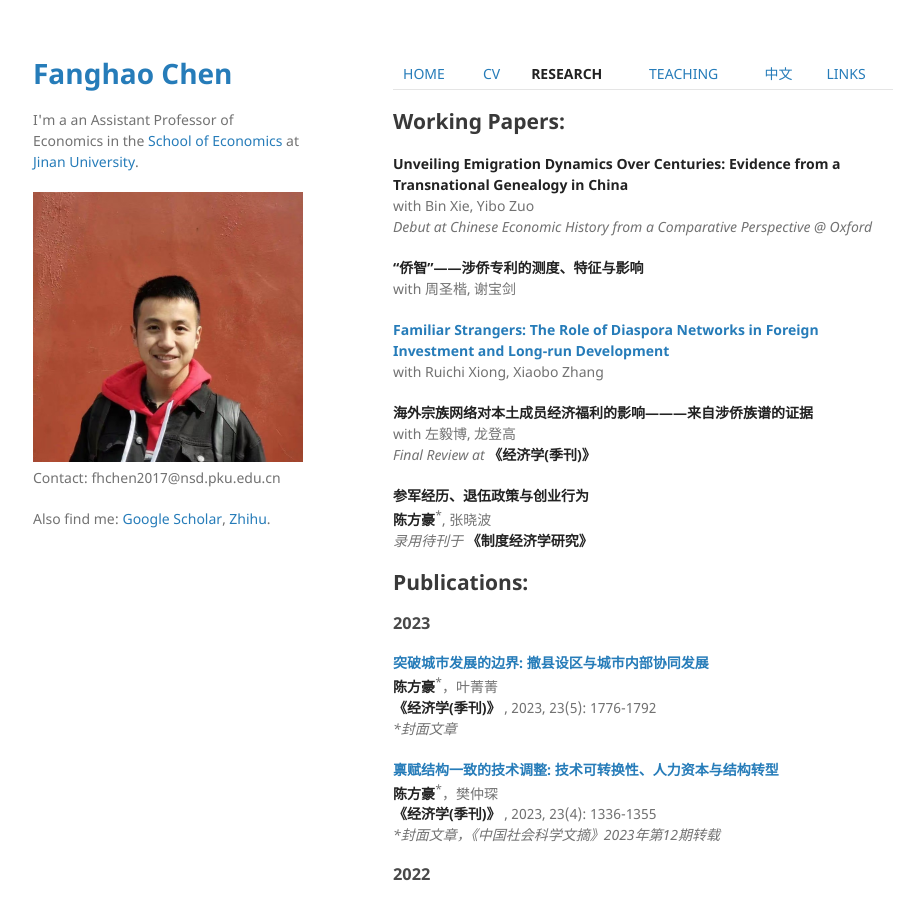
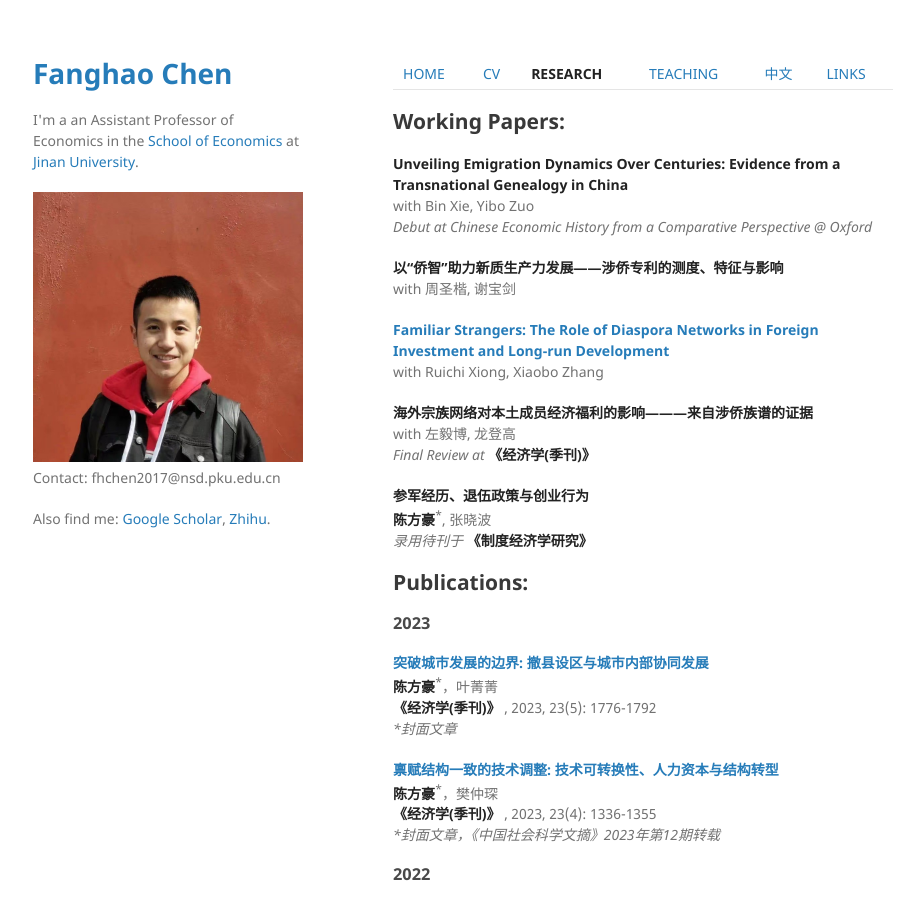
Before and after one commit to FanghaoChen/homepage, a Jekyll site: the page built from research.md, in a window 1280 px wide and 900 px high. Shown: the whole window, without its empty margins (177-1081 px from the left). Built offline with Jekyll 4.4.1, drawn with Linux system fonts in a browser that asks for light colours.

Commit message:
Update research.md

```diff
--- a/research.md
+++ b/research.md
@@ -10,7 +10,7 @@ layout: default
 with Bin Xie, Yibo Zuo  <br/>
 <em> Debut at Chinese Economic History from a Comparative Perspective @ Oxford </em>  <br/>
 
- **“侨智”——涉侨专利的测度、特征与影响** <br/>
+ **以“侨智”助力新质生产力发展——涉侨专利的测度、特征与影响** <br/>
 with 周圣楷, 谢宝剑 <br/>
 
 **[Familiar Strangers: The Role of Diaspora Networks in Foreign Investment and Long-run Development](https://papers.ssrn.com/sol3/papers.cfm?abstract_id=4004159)** <br/>
```
